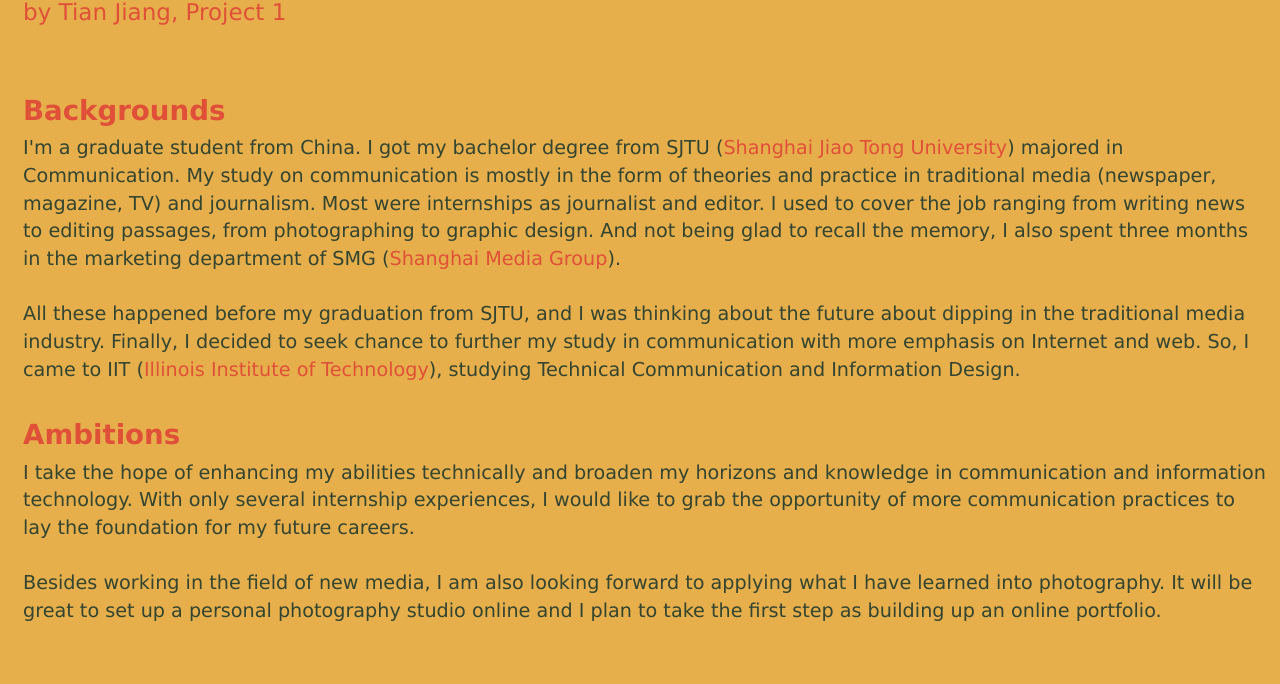
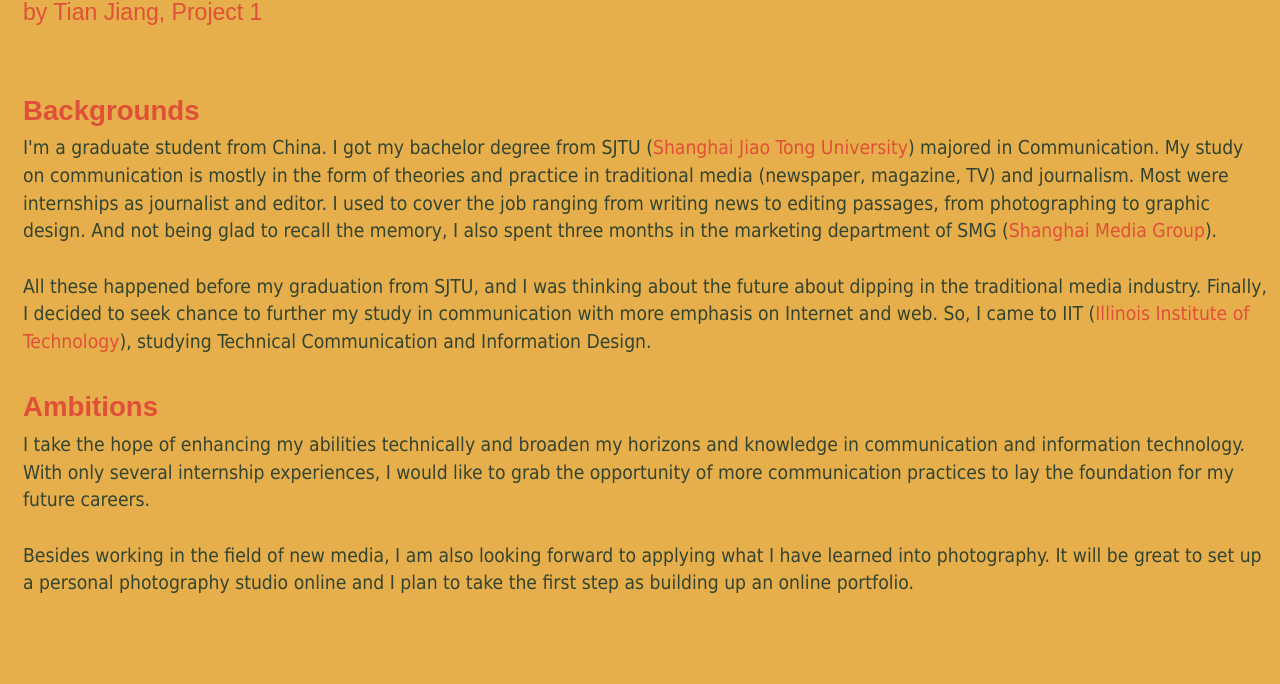
Before and after one commit to eidolonsky/background-ambitions, a plain HTML site: page index.html in a window 1280 px wide. Shown: the part 116-800 px from the top of the page. Drawn offline with Linux system fonts and the light colour scheme.

Commit message:
Change fonts

```diff
--- a/screen.css
+++ b/screen.css
@@ -55,7 +55,7 @@
 
 body {
   color: #334431;
-  font-family: "camingodos-web", Trebuchet, Verdana, Helvetica, sans-serif;
+  font-family: Tahoma, Verdana, Segoe, sans-serif;
   font-size: 1.2em; /* 19.2px / 16px */
   line-height: 1.44em; /* 28.8px / 20px */
   padding-top: 1.44em; /* 28.8px / 20px */
@@ -71,7 +71,7 @@
 
 h1 {
   color: #e05038;
-  font-family: "camingodos-web", Trebuchet, Verdana, Helvetica, sans-serif;
+  font-family: Futura, 'Trebuchet MS', Arial, sans-serif;
   font-weight: bold;
   font-size: 1.728em; /* 34.56px / 20px */
   line-height: 1.6666666666667em; /* 28.8px * 2 / 34.56px */
@@ -82,7 +82,7 @@
 
 h2 {
   color: #e05038;
-  font-family: "camingodos-web", Trebuchet, Verdana, Helvetica, sans-serif;
+  font-family: "Goudy Bookletter 1911", sans-serif;
   font-size: 1.2em; /* 24px / 20px */
   line-height: 1.44em; /* 28.8px / 20px */
   padding-top: 0em; /* Closer */
@@ -92,7 +92,7 @@
 
 h3 {
   color: #e05038;
-  font-family: "camingodos-web", Trebuchet, Verdana, Helvetica, sans-serif;
+  font-family: "Goudy Bookletter 1911", sans-serif;
   font-weight: bold;
   font-size: 1.44em; /* 28.8px / 20px */
   line-height: 1.728em; /* 34.56px / 20px */
@@ -102,7 +102,7 @@
 
 h4 {
   color: #e05038;
-  font-family: "camingodos-web", Trebuchet, Verdana, Helvetica, sans-serif;
+  font-family: "Goudy Bookletter 1911", sans-serif;
   font-weight: bold;
   font-size: 1.44em; /* 28.8px / 20px */
   line-height: 1.728em; /* 34.56px / 20px */
```
